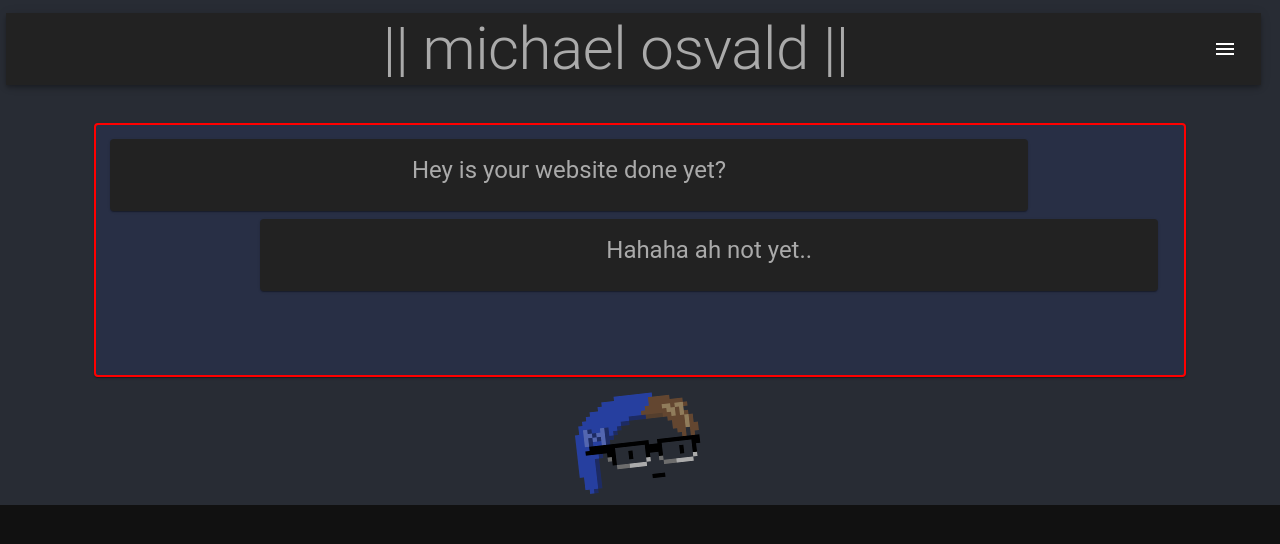
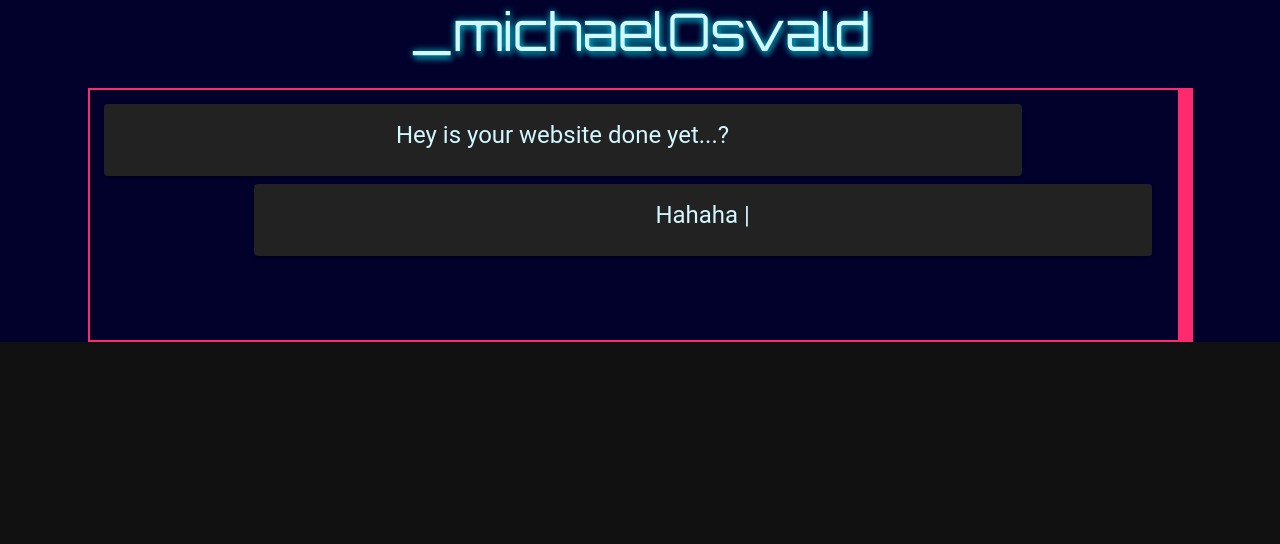
Before and after one commit to inariSkies/michael-osvald, a React (Create React App) app: page / in a window 1280 px wide. Shown: the top 544 px of the page. Built offline with nearby package versions, Linux system fonts and the light colour scheme.

Commit message:
some formatting updated, typist animation added

```diff
--- a/package.json
+++ b/package.json
@@ -12,6 +12,7 @@
     "react": "^17.0.2",
     "react-dom": "^17.0.2",
     "react-scripts": "4.0.3",
+    "react-typist": "^2.0.5",
     "web-vitals": "^1.0.1"
   },
   "scripts": {
--- a/src/App.css
+++ b/src/App.css
@@ -1,12 +1,15 @@
+
+@import url('https://fonts.googleapis.com/css2?family=Orbitron&display=swap');
 .App {
   text-align: center;
-  background-color:  #282c34;
+  background-color:  #01012B;
   min-height: 100%;
   display: flex;
   flex-direction: column;
   align-items: center;
   justify-content: center;
   font-size: calc(10px + 2vmin);
+  font-family: 'Orbitron', sans-serif;
 
 }
 
@@ -24,8 +27,17 @@
 }
 body{
   background-color: #111;
+  font-family: 'Orbitron', sans-serif;
 }
 
+.Appbar{
+  background-color:#222;
+  width: 98%;
+  margin-top:1%;
+  margin-bottom:1%;
+  margin-right:1%;
+  position: relative;
+}
 
 .App-header {
   background-color: #282c34;
--- a/src/App.js
+++ b/src/App.js
@@ -14,25 +14,26 @@ function App() {
 <div className="App">
 {/*<img src={sampleImg} className="Back-Image"/>*/}
 <MuiThemeProvider theme={responsiveFontSizes(theme)}>
-      <AppBar  style={{backgroundColor:'#222', width:'98%', marginTop:'1%', marginBottom:'1%', marginRight:'1%', position:'relative'}}>
-        <Toolbar >
-        <Typography variant="h2" color="primary" style={{flex: '1'}}>
-          || michael osvald ||
+      {/*<AppBar  style={{backgroundColor:'#222', width:'98%', marginTop:'1%', marginBottom:'1%', marginRight:'1%', position:'relative'}}>
+        <Toolbar >*/}
+        <Typography variant="h2" color="primary" style={{flex: '1', textShadow:'0 0 7px #05D9E8, 2px 5px 5px #005678', fontSize:'calc(36px + 2vmin)',  fontFamily: `'Orbitron',san-serif`}}>
+           _michaelOsvald
         </Typography>
 
 
-        <IconButton edge="end" color="inherit" aria-label="menu" >
+       {/*  <IconButton edge="end" color="inherit" aria-label="menu" >
         <MenuIcon> </MenuIcon>
         </IconButton>
-
+      >
         </Toolbar>
       </AppBar>
-
+ */}
 
       <ChatAnimation/>
     </MuiThemeProvider>
 
-    <img src={MichaelHeadLogo} className="App-logo" alt="logo" />
+   {// <img src={MichaelHeadLogo} className="App-logo" alt="logo" />
+   }
 
     </div>
 
--- a/src/chatAnimation.js
+++ b/src/chatAnimation.js
@@ -19,8 +19,10 @@ const cardStyle =makeStyles({
   root:{
   width:'85%',
   marginTop:"2%",
-  backgroundColor:"#282f45",
-  border: '2px solid red',
+  backgroundColor:"#01012B",
+  border: '2px solid #ff2a6d',
+  borderRadius:'0',
+  borderRight:'15px solid #ff2a6d',
   height:"250px"
   },
 });
@@ -31,15 +33,16 @@ return (
     <Fragment>
     <Card className={classes.root}>
     <CardContent>
-    <Grid container spacing={3}>
-        <TextMessage msg="Hey is your website done yet?"></TextMessage>
-    </Grid>
-    <Grid container  justifyContent="flex-end" flexwrap="nowrap"  spacing={0} style={{paddingRight:"10%"}}>
+
+    <Grid container  justifyContent="flex-start" flexwrap="nowrap"  spacing={0} style={{paddingRight:"10%"}}>
       {timeCount===1?ReplyTextAnimation():null}
       {timeCount===2?ReplyTextAnimation():null}
     </Grid>
+    <Grid container spacing={3}>
+    {timeCount>2?  <TextMessage msg="Hey is your website done yet...?" ></TextMessage>:null}
+    </Grid>
     <Grid container justifyContent="flex-end">
-    {timeCount>2?<TextMessage msg="Hahaha ah not yet.."></TextMessage>:null}
+    {timeCount>4?<TextMessage msg="Hahaha ah not yet.."typist={true}></TextMessage>:null}
       </Grid>
       </CardContent>
       </Card>
--- a/src/textMessage.js
+++ b/src/textMessage.js
@@ -3,6 +3,7 @@ import React, {useState, useReducer, Fragment, useEffect} from "react";
 import { MuiThemeProvider, AppBar,Toolbar,IconButton, Card, Paper, responsiveFontSizes,Slide } from '@material-ui/core';
 import { CardContent, Typography } from '@material-ui/core';
 import { BorderColor } from "@material-ui/icons";
+import Typist from 'react-typist';
 const TextMessage = props =>{
 
   const textstyle ={
@@ -18,7 +19,13 @@ return (
         <Card className = "TextMessageBox"  varient="outlined" style={textstyle}>
         <CardContent>
          <Typography variant="h5" color="primary">
+         {props.typist?
+         <Typist>
             {props.msg}
+          </Typist>:
+
+          props.msg
+         }
           </Typography>
         </CardContent>
         </Card>
--- a/src/theme.js
+++ b/src/theme.js
@@ -17,7 +17,7 @@ export default createMuiTheme({
           ].join(','),
     },
     palette:{
-        primary: {main: "#AAA", contrastText: "#FFF"},
+        primary: {main: "#D1F7FF", contrastText: "#FFF"},
         secondary:{main:"#FFF"}
     }
 })
```
Also changed, not shown: 1 other file (tests, documents, lock files or other folders).
